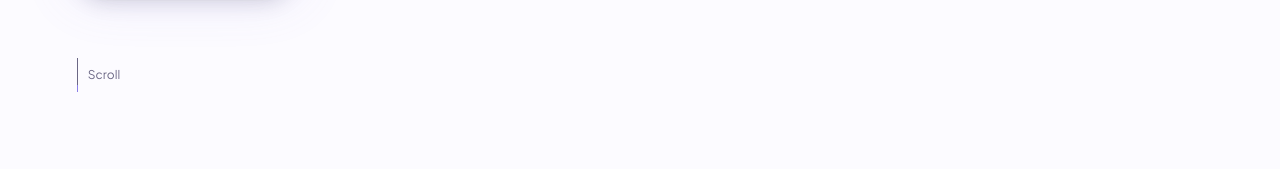
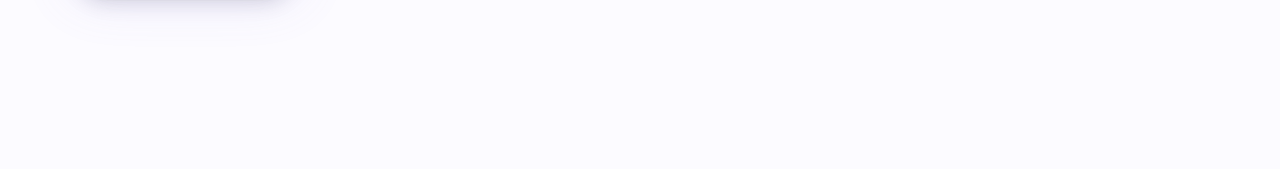
Before and after one commit to bhargavibattula/future-with-ai, a Next.js app: page / in a window 1280 px wide. Shown: the part 753-922 px from the top of the page. Built offline with nearby package versions, Linux system fonts and the light colour scheme.

Commit message:
chore: Adjust GSAP scroll speeds and remove hero scroll cue

```diff
--- a/src/components/animations/GSAPHero.tsx
+++ b/src/components/animations/GSAPHero.tsx
@@ -42,13 +42,10 @@ export default function GSAPHero() {
         // 3. Paragraph fade
         tl.to(".hero-para", { opacity: 1, duration: 0.8 }, "-=0.5");
 
-        // 4. Action buttons
+        // 4. Hero action buttons
         tl.to(".hero-actions", { opacity: 1, duration: 0.8 }, "-=0.6");
 
-        // 5. Scroll cue
-        tl.to(".hero-scroll-cue", { opacity: 1, duration: 0.6 }, "-=0.4");
-
-        // 6. Floating shapes entrance
+        // 5. Floating shapes pop in
         tl.from(".hero-shape", {
           opacity: 0,
           scale: 0.6,
@@ -184,14 +181,6 @@ export default function GSAPHero() {
         className="hero-shape shape-diamond absolute top-[62%] right-[32%] w-[26px] h-[26px] bg-[#FFC9DE] rounded-[6px] rotate-45 will-change-transform"
         data-speed="0.7"
       />
-
-      {/* ═══ Scroll cue indicator ═══ */}
-      <div className="hero-scroll-cue opacity-0 absolute bottom-9 left-[6vw] flex items-center gap-2.5 text-xs text-[#6B6785]">
-        <div className="w-px h-[34px] bg-[#6B6785] relative overflow-hidden">
-          <span className="absolute top-[-100%] left-0 w-full h-full bg-[#8B7FE8] animate-[scrollline_1.8s_ease-in-out_infinite]" />
-        </div>
-        Scroll
-      </div>
     </section>
   );
 }
--- a/src/components/animations/GSAPHowItWorks.tsx
+++ b/src/components/animations/GSAPHowItWorks.tsx
@@ -24,9 +24,9 @@ export default function GSAPHowItWorks() {
         scrollTrigger: {
           trigger: sectionRef.current,
           start: "top top",
-          // Extended scroll length by multiplying by 2 for a slower, smoother scroll experience
-          end: () => `+=${(containerRef.current?.scrollWidth || window.innerWidth) * 2}`,
-          scrub: 1,
+          // Extended scroll length by multiplying by 4 for a much slower, leisurely scroll experience
+          end: () => `+=${(containerRef.current?.scrollWidth || window.innerWidth) * 4}`,
+          scrub: 1.5,
           pin: true,
           anticipatePin: 1,
           snap: 1 / (sections.length - 1),
@@ -47,8 +47,8 @@ export default function GSAPHowItWorks() {
       const tl = gsap.timeline({
         scrollTrigger: {
           trigger: containerRef.current,
-          end: () => `+=${(containerRef.current?.scrollWidth || window.innerWidth) * 2}`,
-          scrub: 0.5, // Smooth scrubbing
+          end: () => `+=${(containerRef.current?.scrollWidth || window.innerWidth) * 4}`,
+          scrub: 1.5, // Even smoother scrubbing
         },
       });
 
```
